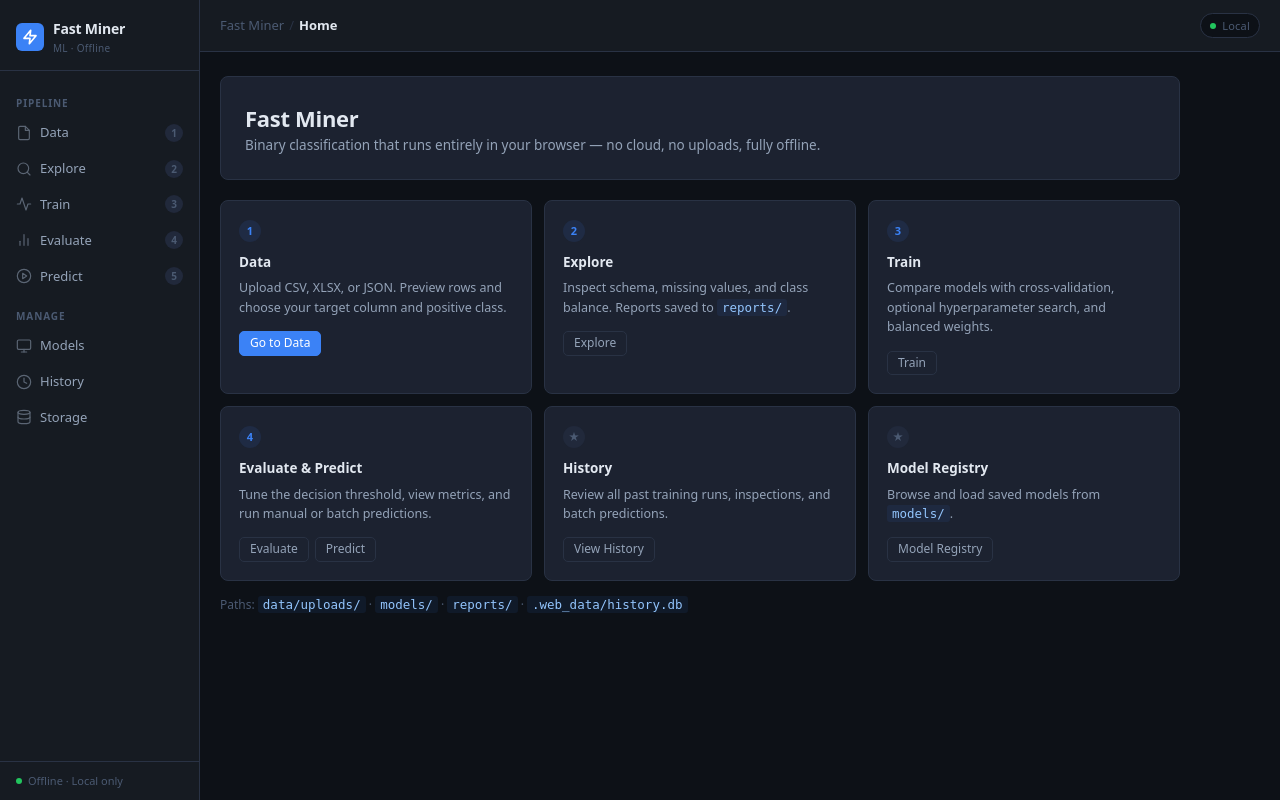
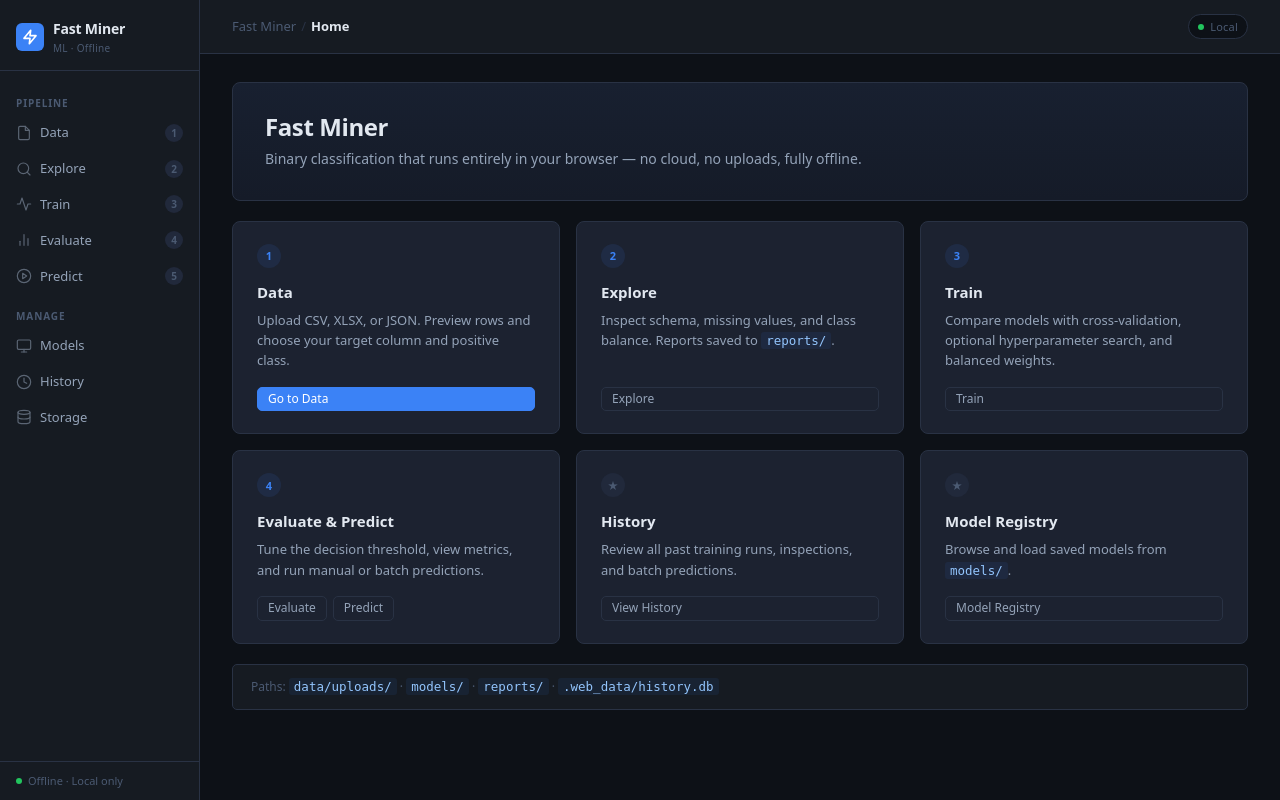
Before and after one commit to ridhoyaka/fastminer, a Flask app: page / in a window 1280 px wide. Run offline with Flask 3, Linux system fonts and the light colour scheme; some libraries are stand-ins or nearby versions.

Commit message:
add style

```diff
--- a/src/dc/web/static/css/theme.css
+++ b/src/dc/web/static/css/theme.css
@@ -241,16 +241,24 @@ h1,h2,h3,h4,h5,h6 { margin: 0; font-weight: 600; }
 
 /* Topbar */
 .fm-topbar {
-  height: 52px;
+  height: 54px;
   background: var(--bg-surface);
   border-bottom: 1px solid var(--border);
-  padding: 0 20px;
+  position: sticky;
+  top: 0;
+  z-index: 100;
+  display: flex;
+  align-items: center;
+}
+
+.fm-topbar-inner {
+  width: 100%;
+  max-width: 1440px;
+  margin: 0 auto;
+  padding: 0 32px;
   display: flex;
   align-items: center;
   gap: 12px;
-  position: sticky;
-  top: 0;
-  z-index: 100;
 }
 
 .fm-breadcrumb {
@@ -294,9 +302,12 @@ h1,h2,h3,h4,h5,h6 { margin: 0; font-weight: 600; }
 /* Content */
 .fm-content {
   flex: 1;
-  padding: 24px 20px;
   width: 100%;
-  max-width: 1000px;
+  max-width: 1440px;
+  margin: 0 auto;
+  padding: 28px 32px 48px;
+  display: flex;
+  flex-direction: column;
 }
 
 /* ---------- Card ---------- */
@@ -310,7 +321,7 @@ h1,h2,h3,h4,h5,h6 { margin: 0; font-weight: 600; }
 }
 
 .fm-card-header {
-  padding: 13px 18px;
+  padding: 14px 20px;
   border-bottom: 1px solid var(--border);
   display: flex;
   align-items: center;
@@ -323,66 +334,73 @@ h1,h2,h3,h4,h5,h6 { margin: 0; font-weight: 600; }
 .fm-card-header h3,
 .fm-card-header h4,
 .fm-card-header h5 {
-  font-size: 13.5px;
+  font-size: 14px;
   font-weight: 600;
   color: var(--text-primary);
 }
 
-.fm-card-body { padding: 18px; }
+.fm-card-body { padding: 20px; }
 .fm-card-body > p { color: var(--text-secondary); margin-top: 0; }
 .fm-card-body > p:last-child { margin-bottom: 0; }
 
 /* ---------- Hero (index) ---------- */
 .fm-hero {
-  background: var(--bg-card);
+  background: linear-gradient(180deg, #182030 0%, #151b28 100%);
   border: 1px solid var(--border);
   border-radius: var(--radius);
-  padding: 28px 24px 22px;
+  padding: 30px 32px;
   margin-bottom: 20px;
 }
 
 .fm-hero-title {
-  font-size: 22px;
+  font-size: 24px;
   font-weight: 700;
-  letter-spacing: -.3px;
+  letter-spacing: -.4px;
   color: var(--text-primary);
-  margin-bottom: 4px;
+  margin-bottom: 6px;
 }
 
 .fm-hero-sub {
   color: var(--text-secondary);
-  font-size: 13.5px;
+  font-size: 14px;
   margin: 0;
+  max-width: 720px;
 }
 
 /* ---------- Feature grid ---------- */
 .fm-feature-grid {
   display: grid;
-  grid-template-columns: repeat(auto-fill, minmax(240px, 1fr));
-  gap: 12px;
+  grid-template-columns: repeat(auto-fit, minmax(320px, 1fr));
+  gap: 16px;
+  margin-bottom: 20px;
 }
 
 .fm-feature-card {
   background: var(--bg-card);
   border: 1px solid var(--border);
   border-radius: var(--radius);
-  padding: 18px;
-  transition: border-color var(--transition);
+  padding: 22px 24px;
+  display: flex;
+  flex-direction: column;
+  transition: border-color var(--transition), transform var(--transition);
 }
 
-.fm-feature-card:hover { border-color: var(--accent); }
+.fm-feature-card:hover {
+  border-color: #3b82f6;
+  transform: translateY(-2px);
+}
 
 .fm-feature-step {
   display: inline-flex;
   align-items: center;
   justify-content: center;
-  width: 22px; height: 22px;
+  width: 24px; height: 24px;
   border-radius: 50%;
   background: var(--accent-soft);
   color: var(--accent);
   font-size: 11px;
   font-weight: 700;
-  margin-bottom: 10px;
+  margin-bottom: 12px;
 }
 
 .fm-feature-step.muted {
@@ -391,17 +409,18 @@ h1,h2,h3,h4,h5,h6 { margin: 0; font-weight: 600; }
 }
 
 .fm-feature-title {
-  font-size: 13.5px;
+  font-size: 15px;
   font-weight: 600;
   color: var(--text-primary);
-  margin: 0 0 5px;
+  margin: 0 0 6px;
 }
 
 .fm-feature-desc {
-  font-size: 12.5px;
+  font-size: 13px;
   color: var(--text-secondary);
-  margin: 0 0 14px;
+  margin: 0 0 16px;
   line-height: 1.55;
+  flex: 1;
 }
 
 /* ---------- Buttons ---------- */
@@ -614,6 +633,15 @@ input[type="file"]::file-selector-button:hover {
 
 .table tbody tr:last-child td { border-bottom: none; }
 .table tbody tr:hover td { background: var(--bg-hover); color: var(--text-primary); }
+.fm-path-bar {
+  padding: 12px 18px;
+  background: var(--bg-surface);
+  border: 1px solid var(--border);
+  border-radius: var(--radius-sm);
+  font-size: 12px;
+  color: var(--text-muted);
+}
+
 .fm-feature-scroll {
   max-height: 380px;
   overflow-y: auto;
@@ -920,6 +948,10 @@ pre code { background: none; color: inherit; padding: 0; }
   }
 
   .fm-topbar {
+    padding: 0;
+  }
+
+  .fm-topbar-inner {
     padding: 0 14px;
   }
 
--- a/src/dc/web/templates/base.html
+++ b/src/dc/web/templates/base.html
@@ -117,6 +117,7 @@
   <div class="fm-main">
 
     <header class="fm-topbar">
+      <div class="fm-topbar-inner">
         <!-- Mobile toggle -->
         <button class="fm-nav-toggle" onclick="openSidebar()" aria-label="Open menu">
           <svg width="16" height="16" viewBox="0 0 24 24" fill="none"
@@ -135,6 +136,7 @@
 
         <div class="fm-topbar-meta">
           <span class="fm-pill"><span class="fm-dot"></span> Local</span>
+        </div>
       </div>
     </header>
 
--- a/src/dc/web/templates/index.html
+++ b/src/dc/web/templates/index.html
@@ -57,7 +57,8 @@
 
 </div>
 
-<p class="small text-muted mt-3">
-  Paths: <code>data/uploads/</code> · <code>models/</code> · <code>reports/</code> · <code>.web_data/history.db</code>
-</p>
+<div class="fm-path-bar">
+  <span class="text-muted">Paths:</span>
+  <code>data/uploads/</code> · <code>models/</code> · <code>reports/</code> · <code>.web_data/history.db</code>
+</div>
 {% endblock %}
```
Lines whose indentation alone changed are shown as unchanged.
